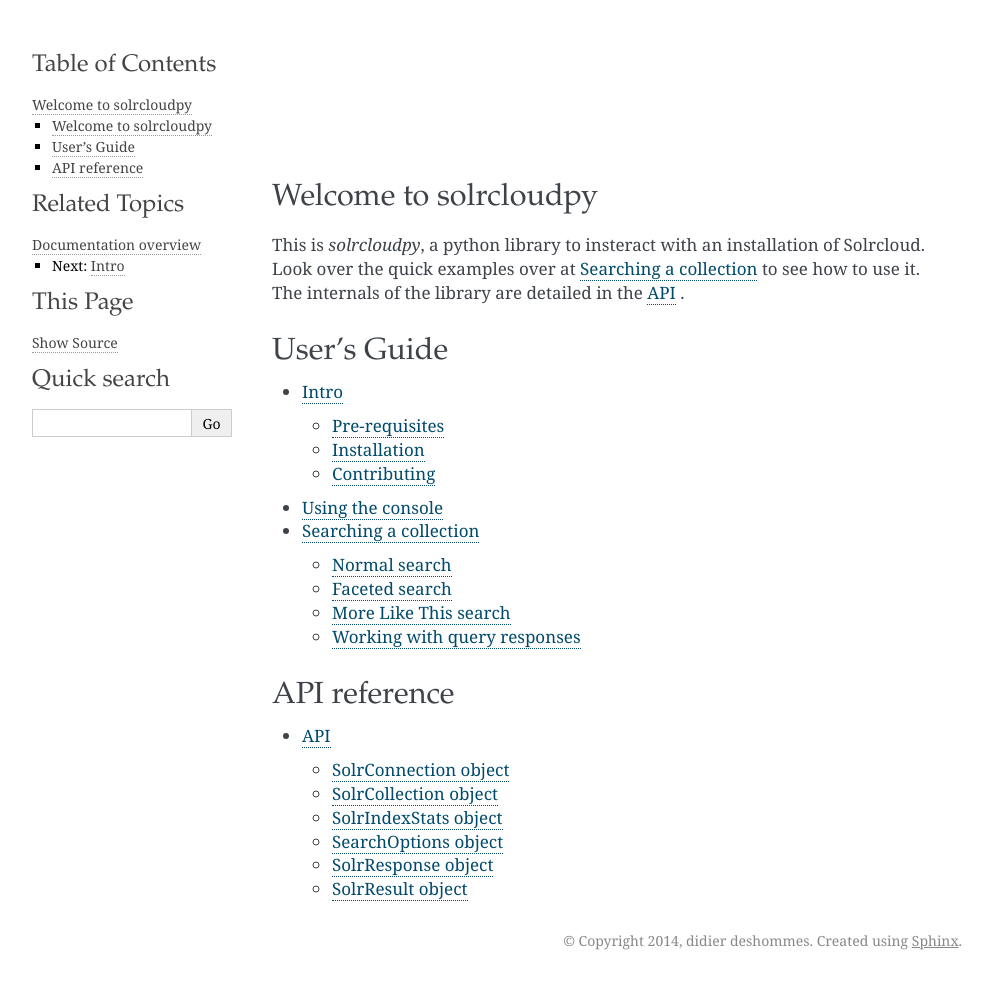
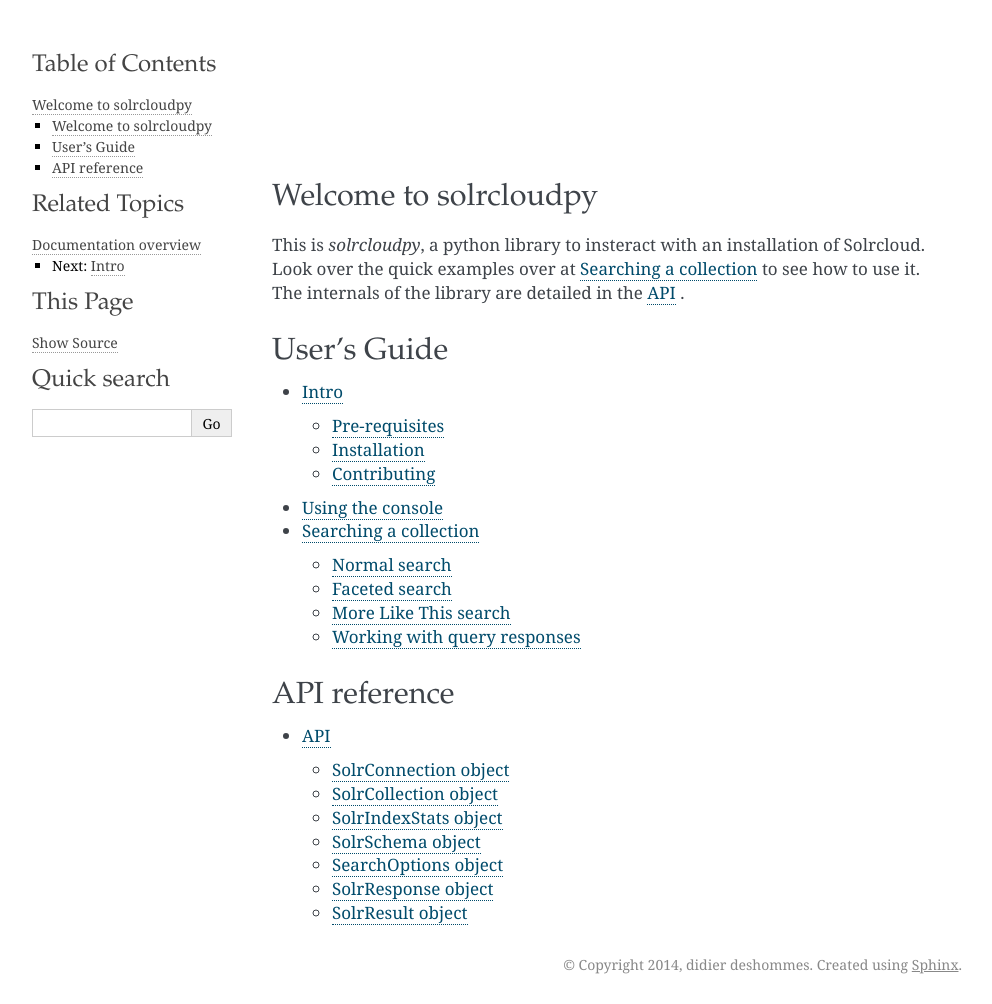
Before and after one commit to solrcloudpy/solrcloudpy, a Sphinx documentation site: the page built from docs/index.rst, in a window 1280 px wide. Shown: the whole page, without its empty margins (148-1140 px from the left). Built offline with Sphinx 7.4.7, drawn with Linux system fonts in a browser that asks for light colours; before the commit the page ends 980 px from its top, so only the background shows below that.

Commit message:
add SolrSchema docs

```diff
--- a/docs/apidocs/solrcloudpy.rst
+++ b/docs/apidocs/solrcloudpy.rst
@@ -23,6 +23,12 @@
    :members:
    :inherited-members:
 
+SolrSchema object
+----------------------
+.. autoclass:: solrcloudpy.collection.schema.SolrSchema
+   :members:
+   :inherited-members:
+
 SearchOptions object
 ---------------------
 .. autoclass:: solrcloudpy.parameters.SearchOptions
--- a/docs/intro.rst
+++ b/docs/intro.rst
@@ -26,7 +26,7 @@
      }
 
 Pre-requisites
--------------
+----------------
 You will need to run Solr in "cloud" mode to use this library. To use
 the console, you will need to install the `ipython` package.
 
```
